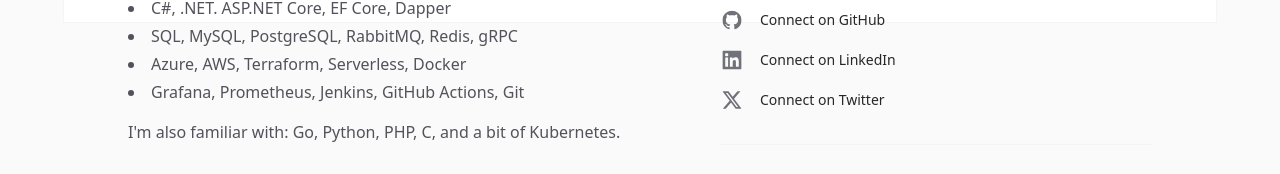
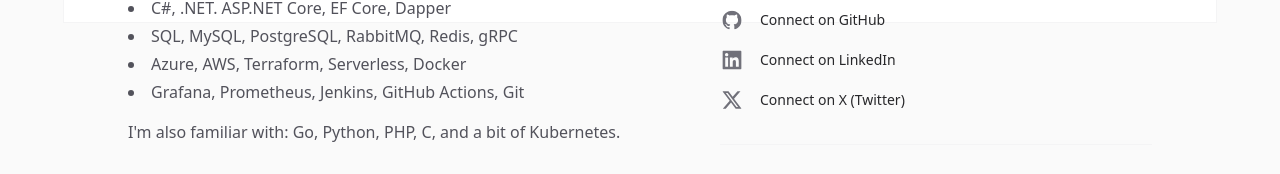
Before and after one commit to azdanov/azdanov-web, a Next.js app: page /about in a window 1280 px wide. Shown: the part 778-952 px from the top of the page. Built offline with nearby package versions, Linux system fonts and the light colour scheme; no server answers.

Commit message:
change twitter to x

```diff
--- a/src/app/about/page.tsx
+++ b/src/app/about/page.tsx
@@ -5,7 +5,7 @@
 import { GitHubIcon } from "@/components/icons/GitHubIcon";
 import { LinkedInIcon } from "@/components/icons/LinkedInIcon";
 import { MailIcon } from "@/components/icons/MailIcon";
-import { TwitterIcon } from "@/components/icons/TwitterIcon";
+import { XIcon } from "@/components/icons/XIcon";
 import { SocialLink } from "@/components/SocialLink";
 import portraitImage from "@/images/portrait.jpg";
 
@@ -180,13 +180,13 @@
               Connect on LinkedIn
             </SocialLink>
             <SocialLink
-              href="https://twitter.com/thezdanov/"
-              icon={TwitterIcon}
+              href="https://x.com/thezdanov/"
+              icon={XIcon}
               className="mt-4"
               target="_blank"
               rel="noopener noreferrer"
             >
-              Connect on Twitter
+              Connect on X (Twitter)
             </SocialLink>
             <SocialLink
               href="mailto:anton@azdanov.dev"
--- a/src/app/articles/migrating-to-11ty/page.mdx
+++ b/src/app/articles/migrating-to-11ty/page.mdx
@@ -21,4 +21,4 @@
 I have decided to freshen up my blog and moving away from [Gatsby](https://www.gatsbyjs.com/).
 The main reason is simplicity, because [11ty](https://www.11ty.dev/) offers simple solution for a simple blog without the complexity of GraphQL or React.
 
-Special thanks to [cramforce](https://twitter.com/cramforce) for creating [eleventy-high-performance-blog](https://github.com/google/eleventy-high-performance-blog) starter kit.
+Special thanks to [cramforce](https://x.com/cramforce) for creating [eleventy-high-performance-blog](https://github.com/google/eleventy-high-performance-blog) starter kit.
--- a/src/app/page.tsx
+++ b/src/app/page.tsx
@@ -8,7 +8,7 @@
 import { BriefcaseIcon } from "@/components/icons/BriefcaseIcon";
 import { GitHubIcon } from "@/components/icons/GitHubIcon";
 import { LinkedInIcon } from "@/components/icons/LinkedInIcon";
-import { TwitterIcon } from "@/components/icons/TwitterIcon";
+import { XIcon } from "@/components/icons/XIcon";
 import { Prose } from "@/components/Prose";
 import { CSharp } from "@/components/snippets/CSharp";
 import { Go } from "@/components/snippets/Go";
@@ -54,9 +54,9 @@
               rel="noopener noreferrer"
             />
             <IconLink
-              href="https://twitter.com/thezdanov/"
-              aria-label="Connect on Twitter"
-              icon={TwitterIcon}
+              href="https://x.com/thezdanov/"
+              aria-label="Connect on X (Twitter)"
+              icon={XIcon}
               target="_blank"
               rel="noopener noreferrer"
             />
--- a/src/components/icons/TwitterIcon.tsx
+++ b/src/components/icons/XIcon.tsx
@@ -1,6 +1,6 @@
 import { ComponentPropsWithoutRef } from "react";
 
-export function TwitterIcon(props: ComponentPropsWithoutRef<"svg">) {
+export function XIcon(props: ComponentPropsWithoutRef<"svg">) {
   return (
     <svg
       transform="scale(0.8)"
@@ -10,7 +10,7 @@
       aria-hidden="true"
       {...props}
     >
-      <title>X</title>
+      <title>X (Twitter)</title>
       <path d="M18.901 1.153h3.68l-8.04 9.19L24 22.846h-7.406l-5.8-7.584-6.638 7.584H.474l8.6-9.83L0 1.154h7.594l5.243 6.932ZM17.61 20.644h2.039L6.486 3.24H4.298Z" />
     </svg>
   );
```
